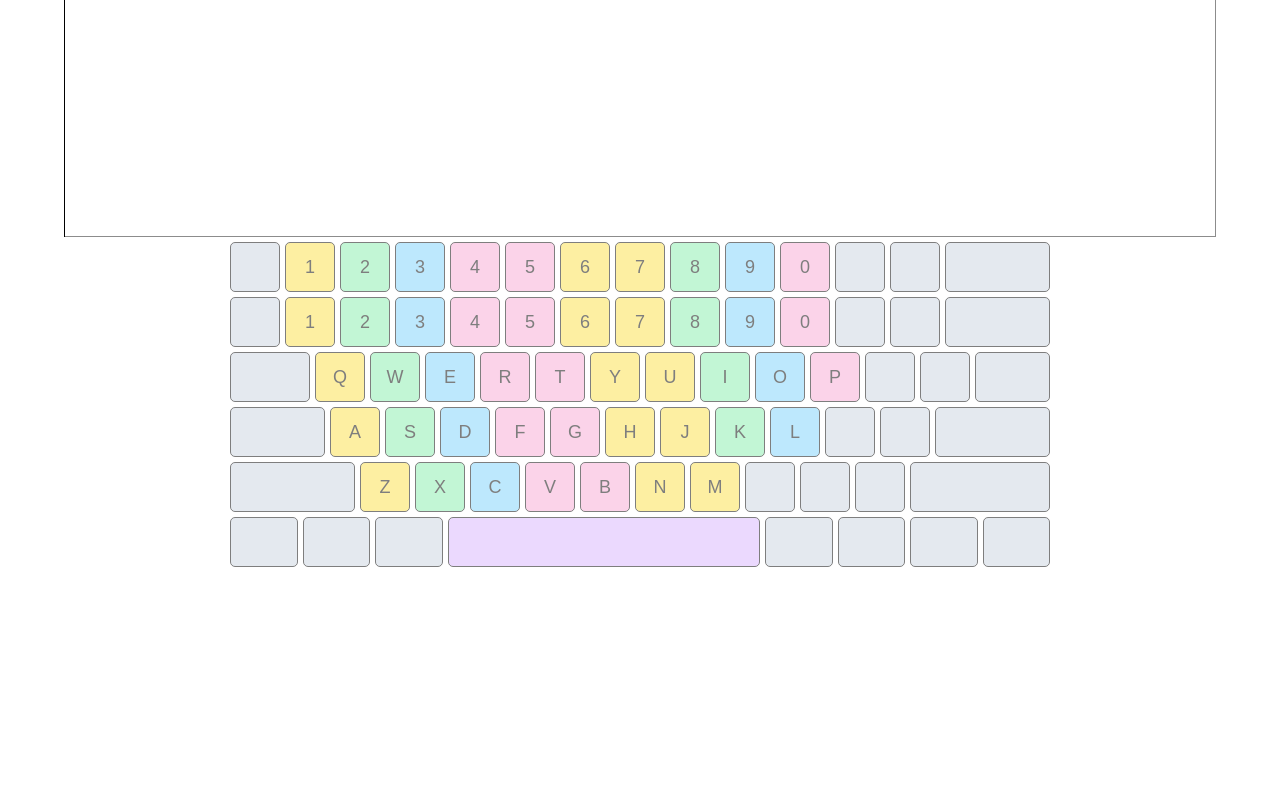
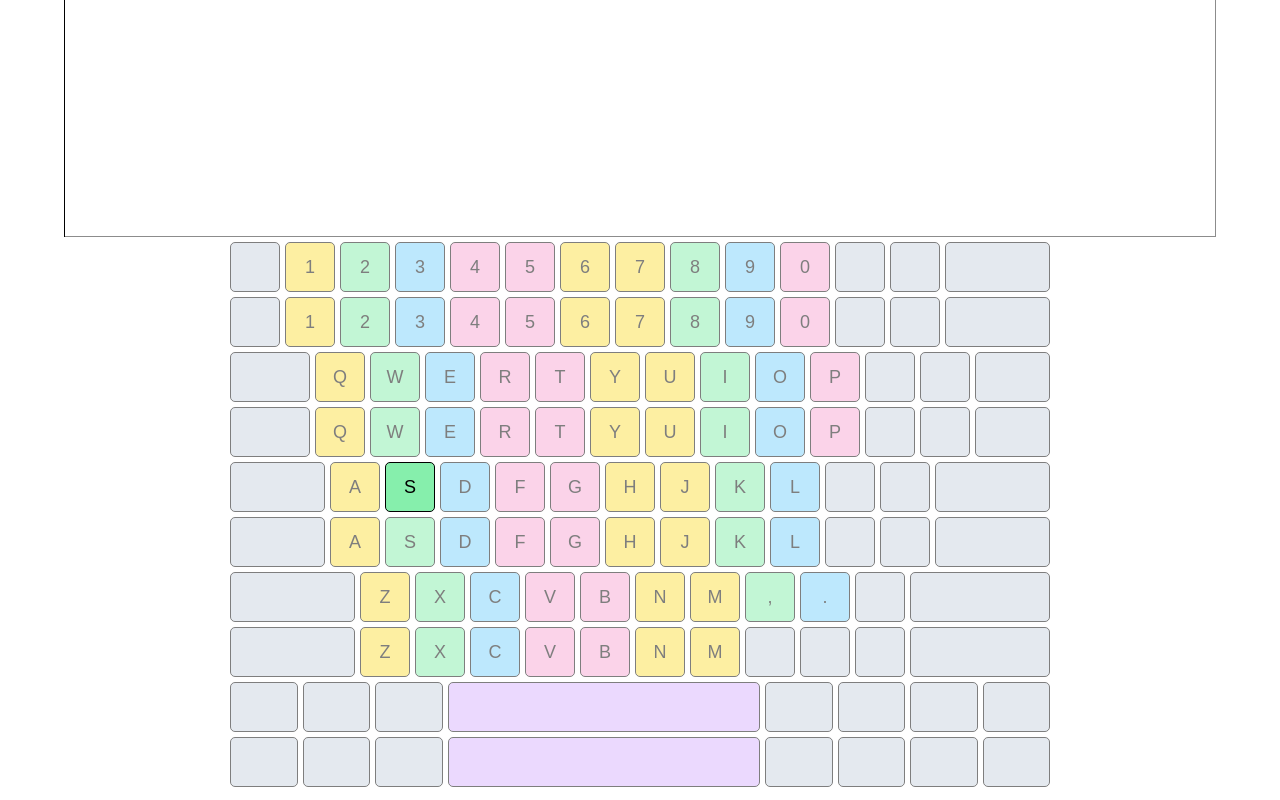
Before and after one commit to 30isnottoolate/typing-trainer, a React app: page / in a window 1280 px wide. Shown: the part 271-1071 px from the top of the page. Before the commit the page ends 851 px from the top, so only its background shows below. Built offline with nearby package versions, Linux system fonts and the light colour scheme.

Commit message:
Generate rest of the rows with map iterations

```diff
--- a/src/components/App.tsx
+++ b/src/components/App.tsx
@@ -3,8 +3,8 @@ import "./App.css";
 
 const FIRST_ROW = ["", "1", "2", "3", "4", "5", "6", "7", "8", "9", "0", "", "", ""];
 const SECOND_ROW = ["", "q", "w", "e", "r", "t", "y", "u", "i", "o", "p", "", "", ""];
-const THIRD_ROW = ["", "a", "s", "d", "f", "g", "h", "j", "k", "", "", ""];
-const FOURTH_ROW = ["", "z", "x", "c", "v", "b", "n", "m", "", "", "", ""];
+const THIRD_ROW = ["", "a", "s", "d", "f", "g", "h", "j", "k", "l", "", "", ""];
+const FOURTH_ROW = ["", "z", "x", "c", "v", "b", "n", "m", ",", ".", "", ""];
 const FIFTH_ROW = ["", "", "", " ", "", "", "", ""];
 
 const COLUMNS = ["", "first", "second", "third", "fourth", "fourth", "first", "first", "second", "third", "fourth"];
@@ -64,8 +64,8 @@ const App: React.FC = () => {
                     {FIRST_ROW.map((item, index) =>
                         <div
                             key={index}
-                            className={`${item === "" ? "blank-key" : "key"} ${item !== "" && COLUMNS[index]}-column`}
-                            style={{opacity: `${textSource[textInput.length].toLocaleLowerCase() === item ? 1 : 0.5}`}} >
+                            className={`${item === "" ? "blank-key" : "key"}${item !== "" ? ` ${COLUMNS[index]}-column` : ""}`}
+                            style={{ opacity: `${textSource[textInput.length] && textSource[textInput.length].toLocaleLowerCase() === item ? 1 : 0.5}` }} >
                             {item.toUpperCase()}
                         </div>
                     )}
@@ -85,6 +85,14 @@ const App: React.FC = () => {
                     <div className="blank-key"></div>
                 </div>
                 <div className="second-row">
+                    {SECOND_ROW.map((item, index) =>
+                        <div
+                            key={index}
+                            className={`${item === "" ? "blank-key" : "key"}${item !== "" ? ` ${COLUMNS[index]}-column` : ""}`}
+                            style={{ opacity: `${textSource[textInput.length] && textSource[textInput.length].toLocaleLowerCase() === item ? 1 : 0.5}` }} >
+                            {item.toUpperCase()}
+                        </div>
+                    )}
                     <div className="blank-key"></div>
                     <div id="q" className="key first-column">Q</div>
                     <div id="w" className="key second-column">W</div>
@@ -101,6 +109,14 @@ const App: React.FC = () => {
                     <div className="blank-key"></div>
                 </div>
                 <div className="third-row">
+                    {THIRD_ROW.map((item, index) =>
+                        <div
+                            key={index}
+                            className={`${item === "" ? "blank-key" : "key"}${item !== "" ? ` ${COLUMNS[index]}-column` : ""}`}
+                            style={{ opacity: `${textSource[textInput.length] && textSource[textInput.length].toLocaleLowerCase() === item ? 1 : 0.5}` }} >
+                            {item.toUpperCase()}
+                        </div>
+                    )}
                     <div className="blank-key"></div>
                     <div id="a" className="key first-column">A</div>
                     <div id="s" className="key second-column">S</div>
@@ -116,6 +132,14 @@ const App: React.FC = () => {
                     <div className="blank-key"></div>
                 </div>
                 <div className="fourth-row">
+                    {FOURTH_ROW.map((item, index) =>
+                        <div
+                            key={index}
+                            className={`${item === "" ? "blank-key" : "key"}${item !== "" ? ` ${COLUMNS[index]}-column` : ""}`}
+                            style={{ opacity: `${textSource[textInput.length] && textSource[textInput.length].toLocaleLowerCase() === item ? 1 : 0.5}` }} >
+                            {item.toUpperCase()}
+                        </div>
+                    )}
                     <div className="blank-key"></div>
                     <div id="z" className="key first-column">Z</div>
                     <div id="x" className="key second-column">X</div>
@@ -130,6 +154,15 @@ const App: React.FC = () => {
                     <div className="blank-key"></div>
                 </div>
                 <div className="fifth-row">
+                {FIFTH_ROW.map((item, index) =>
+                        <div
+                            key={index}
+                            id={item === " " ? "space" : ""}
+                            className={`${item === "" ? "blank-key" : ""}`}
+                            style={{ opacity: `${textSource[textInput.length] && textSource[textInput.length].toLocaleLowerCase() === item ? 1 : 0.5}` }} >
+                            {item.toUpperCase()}
+                        </div>
+                    )}
                     <div className="blank-key"></div>
                     <div className="blank-key"></div>
                     <div className="blank-key"></div>
```
